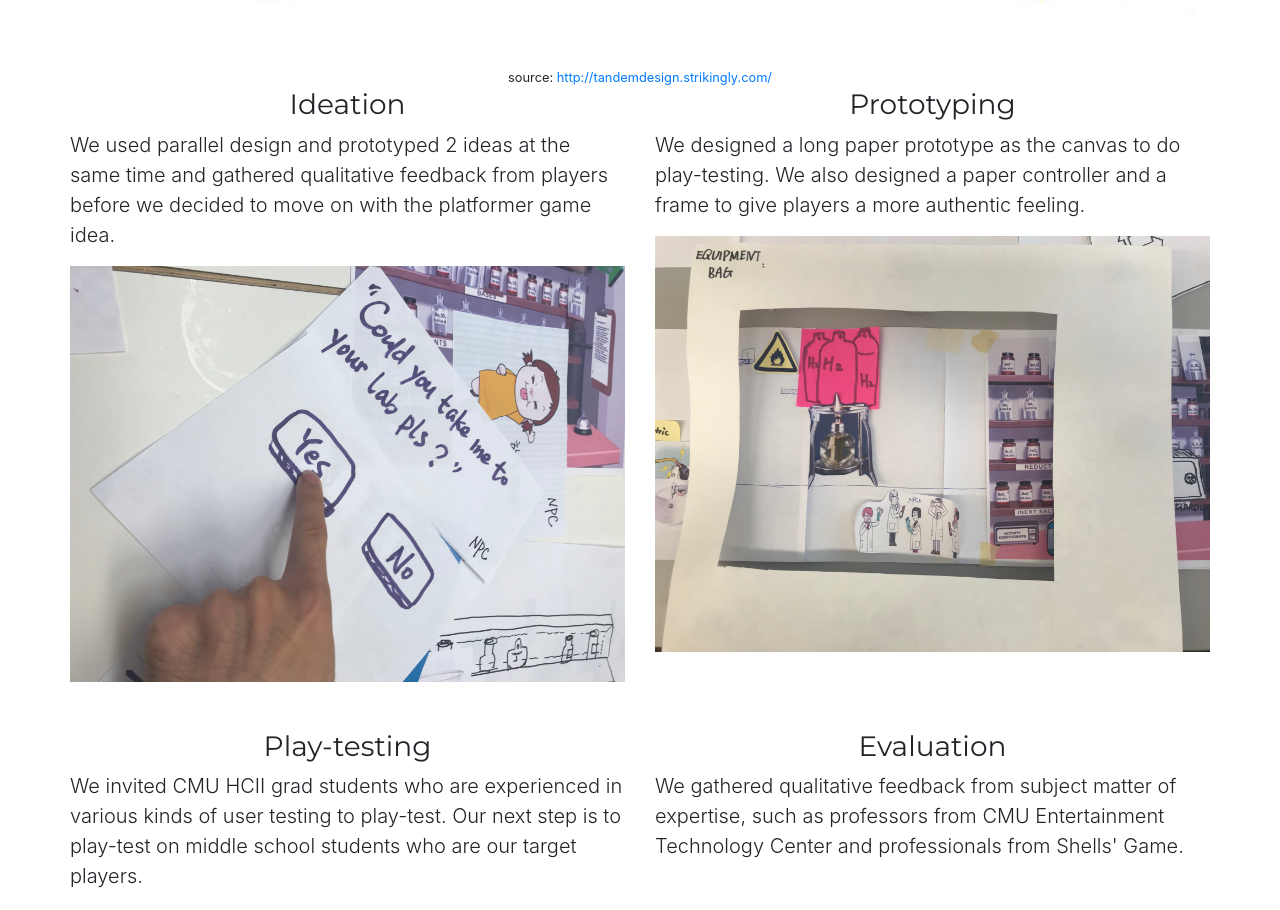
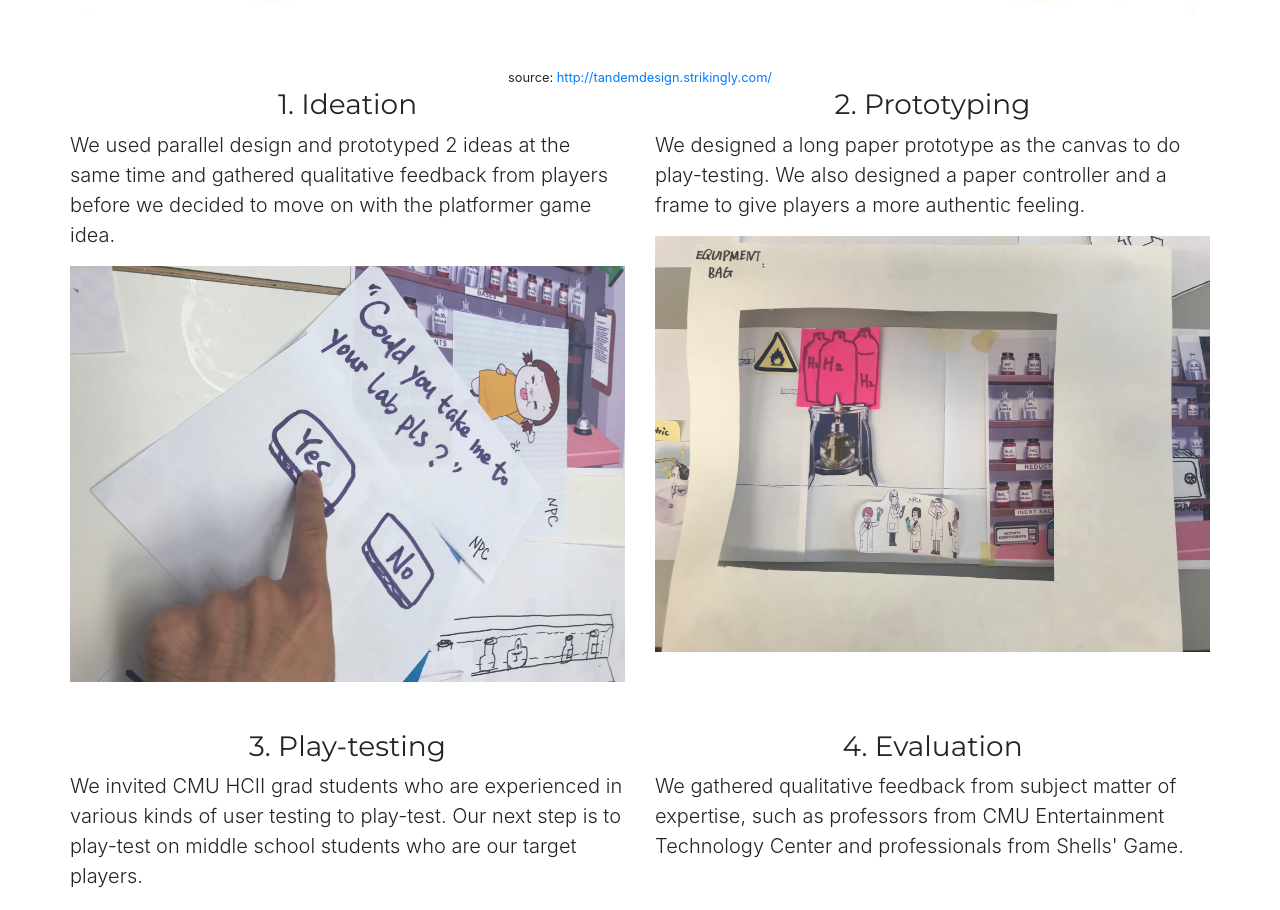
Before and after one commit to lihaobhsfer/DisasterLab-landing-page, a website with bundled scripts: page index.html in a window 1280 px wide. Shown: the part 2408-3318 px from the top of the page. Built offline with nearby package versions, Linux system fonts and the light colour scheme.

Commit message:
update some minor changes

```diff
--- a/index.html
+++ b/index.html
@@ -141,12 +141,12 @@
         <br><br>
         <div class="row">
           <div class="col-lg-6 ml-auto">
-            <h3 class="text-center">Ideation</h3>
+            <h3 class="text-center">1. Ideation</h3>
             <p class="lead">We used parallel design and prototyped 2 ideas at the same time and gathered qualitative feedback from players before we decided to move on with the platformer game idea.</p>
             <img class="img-fluid mb-5 d-block mx-auto" src="img/ideation.jpg">
           </div>
           <div class="col-lg-6 mr-auto">
-            <h3 class="text-center">Prototyping</h3>
+            <h3 class="text-center">2. Prototyping</h3>
             <p class="lead">We designed a long paper prototype as the canvas to do play-testing. We also designed a paper controller and a frame to give players a more authentic feeling. </p>
             <img class="img-fluid mb-5 d-block mx-auto" src="img/prototype.jpg">
           </div>
@@ -154,12 +154,12 @@
 
         <div class="row">
           <div class="col-lg-6 mr-auto">
-            <h3 class="text-center">Play-testing</h3>
+            <h3 class="text-center">3. Play-testing</h3>
             <p class="lead">We invited CMU HCII grad students who are experienced in various kinds of user testing to play-test. Our next step is to play-test on middle school students who are our target players.  </p>
             <!-- <img class="img-fluid mb-5 d-block mx-auto" src='img/playtesting01-01.jpg'> -->
           </div>
           <div class="col-lg-6 mr-auto">
-            <h3 class="text-center">Evaluation</h3>
+            <h3 class="text-center">4. Evaluation</h3>
             <p class="lead">We gathered qualitative feedback from subject matter of expertise, such as professors from CMU Entertainment Technology Center and professionals from Shells' Game.</p>
             <!-- <img class="img-fluid mb-5 d-block mx-auto" src="img/evaluation.jpg"> -->
           </div>
@@ -232,7 +232,7 @@
       <div class="row">
         <div class="col-lg-4">
           <p class="lead text-center">Idea 01</p>
-          <h3 class="text-center">idea name</h3>
+          <h3 class="text-center">Escape Game</h3>
         </div>
         <div class="col-lg-4">
           <p class="lead text-center">Idea 02</p>
```
Also changed, not shown: 1 other file.
